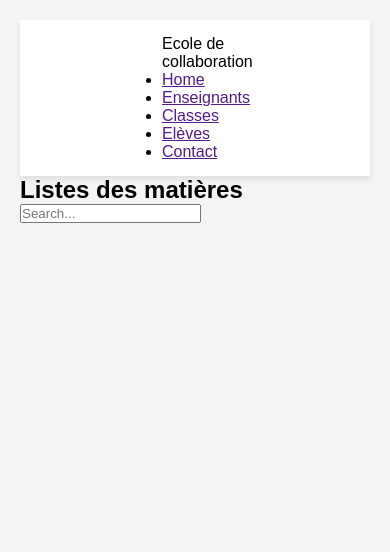
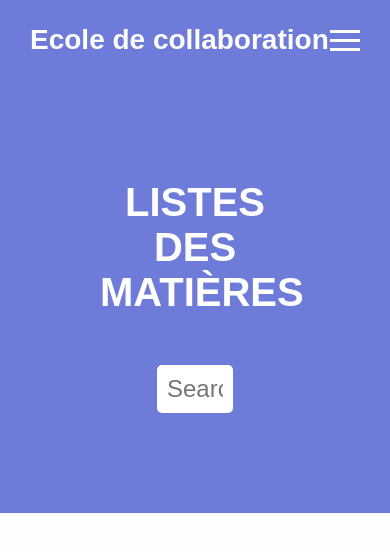
Before and after one commit to rakotomandimby/insi-l2s1, a plain HTML site: page index.html in a window 390 px wide. Drawn offline with Linux system fonts and the light colour scheme.

Commit message:
Update style.css

```diff
--- a/style.css
+++ b/style.css
@@ -1,101 +1,137 @@
 *{
+    margin: 0;
+    padding: 0;
+    list-style: none;
+    text-decoration: none;
+    font-family: Arial, Helvetica, sans-serif;
     box-sizing: border-box;
-  padding: 0;
-  margin: 0;
+}
+body{
+    background: #fefefe;
+}
+header{
+    width: 100%;
+    height: 80px;
+    background: #6F7BD9;
+    display: flex;
+    align-items: center;
+    justify-content: space-between;
+    padding: 0 100px;
+}
+header .logo{
+    font-size: 28px;
+    font-weight: bold;
+    color: #fefefe;
+}
+header .hamburger{
+    display: none;
+}
+.nav-bar ul{
+    display: flex;
+}
+.nav-bar ul li a{
+    display: block;
+    color: #fefefe;
+    font-size: 20px;
+    padding: 10px 25px;
+    border-radius: 50px;
+    transition: 0.2s;
+    margin: 0 5px;
+}
+.nav-bar ul li a:hover{
+    color: #11101b;
+    background: #fefefe;
+}
+.nav-bar ul li a.active{
+    color: #11101b;
+    background: #fefefe;
 }
 
-header{
-  padding: 15px 142px;
-  position: sticky;
-  top: 0;
-  z-index: 99;
-  background-color: #FFF;
-  box-shadow: 0px 3px 6px rgba(0, 0, 0, 0.1);
+/* section listes */
+.titre{
+    background: #6F7BD9;
+    color: #fefefe;
+}
+.t-container{
+    padding: 100px;
+}
+.t-container h2{
+    font-size: 40px;
+    text-align: center;
+    text-transform: uppercase;
+    margin-bottom: 50px;
+}
+.t-container input{
+    display: flex;
+    width: 40%;
+    margin: auto;
+    padding: 10px;
+    border: none;
+    border-radius: 5px;
+    font-size: 1.5rem;
 }
 
-nav {
-  display: flex;
-  justify-content: space-between;
-  align-items: center;
+/* fin section listes */
+
+
+/* gérer à chaque taille d'écran */
+/* quand la taille de l'écran est à 1320px */
+@media only screen and (max-width: 1320px) {
+    header{
+        padding: 0 50px;
+    }
 }
 
-nav .logo {
-  width: 100px;
-  border-radius: 50%;
-  max-width: 100%;
-
+/* quand l'écran est à 1100px */
+@media only screen and (max-width: 1100px) {
+    header{
+        padding: 0 30px;
+    }
 }
 
-nav .menu {
-  list-style-type: none;
-  display: flex;
-  align-items: center;
-  justify-content: flex-end;
+/* quand l'écran est à 900px */
+@media only screen and (max-width: 900px) {
+    header .hamburger{
+        display: block;
+        cursor: pointer;
     }
-
-nav .menu .menu-item a {
+    header .hamburger .line{
+        width: 30px;
+        height: 3px;
+        background: #fefefe;
+        margin: 6px 0;
+    }
+    .nav-bar{
+        height: 0;
+        position: absolute;
+        top: 80px;
+        left: 0;
+        right: 0;
+        width: 100vw;
+        background: #11101b;
+        transition: 0.2s;
+        overflow: hidden;
+    }
+    .nav-bar.active{
+        height: 450px;
+    }
+    .nav-bar ul{
         display: block;
-  padding: 5px 15px;
-  margin-left: 5px;
-  margin-right: 5px;
-
-  color: var(--dark);
-  font-weight: 600;
-  text-decoration: none;
-  border-top: 3px solid transparent;
-  border-bottom: 3px solid transparent;
-  transition: 0.2s;
+        width: fit-content;
+        margin: 80px auto 0 auto;
+        text-align: center;
+        transition: 0.5s;
     }
-
-nav .menu .menu-item:hover a {
-  color: var(--primary);
-  border-color: var(--primary);
+    .nav-bar.active ul{
+        opacity: 1;
     }
-
-nav .menu .menu-item.is-active a {
-  color: #FFF;
-  background-color: var(--primary);
+    .nav-bar ul li a{
+        margin-bottom: 12px;
     }
-
-body{
-  font-family: Arial, sans-serif;
-  background-color: #f4f4f4;
-  padding: 20px;
+    /* section liste */
+    .t-container .cards{
+        flex-direction: column;
     }
-.container{
-  max-width: 500px;
-  background-color: #fff;
-  padding: 20px;
-  margin: 50px auto;
-  border-radius: 5px;
-  box-shadow: 0 2px 5px rgba(0, 0,0, 0.1);
+    /* fin section liste */
 }
-.container h2{
-  text-align: center;
-  margin-bottom: 20px;
-}
-.container form label{
-  display: block;
-  margin-bottom: 8px;
-}
-
-.container form input[type="text"]{
-  width: 100%;
-  padding: 10px;
-  margin-bottom: 20px;
-  border: 1px solid #ccc;
-  border-radius: 4px;
-  resize: vertical;
-}
-.container form input[type="submit"] {
-  background-color: #4CAF50;
-  color: #fff;
-  padding: 10px 20px;
-  border: none;
-  border-radius: 4px;
-  cursor: pointer;
-
-}
-.container form input[type="submit"]:hover {
-  background-color: #45a049;
-}
+/* fin du gère */
```
Lines whose indentation alone changed are shown as unchanged.
